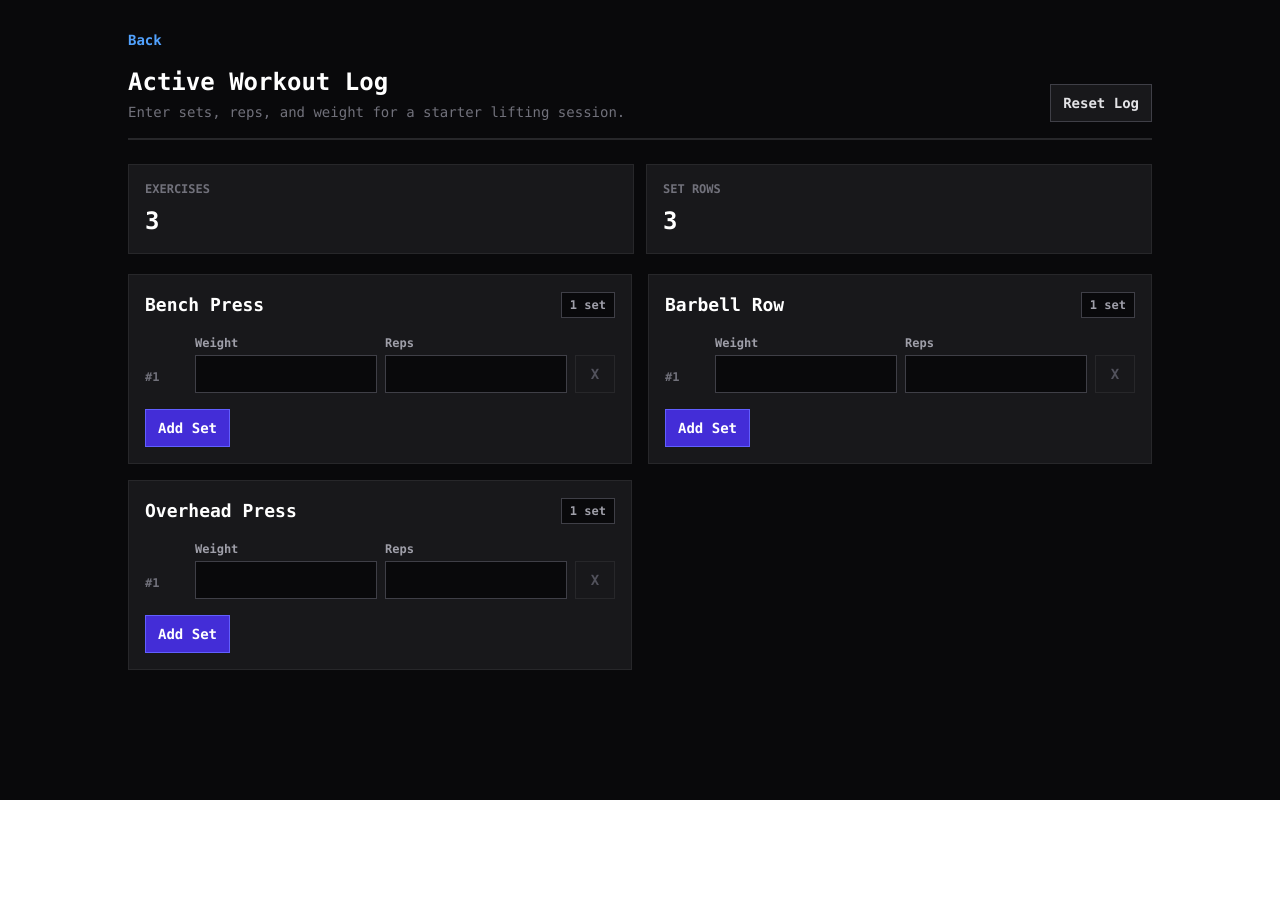
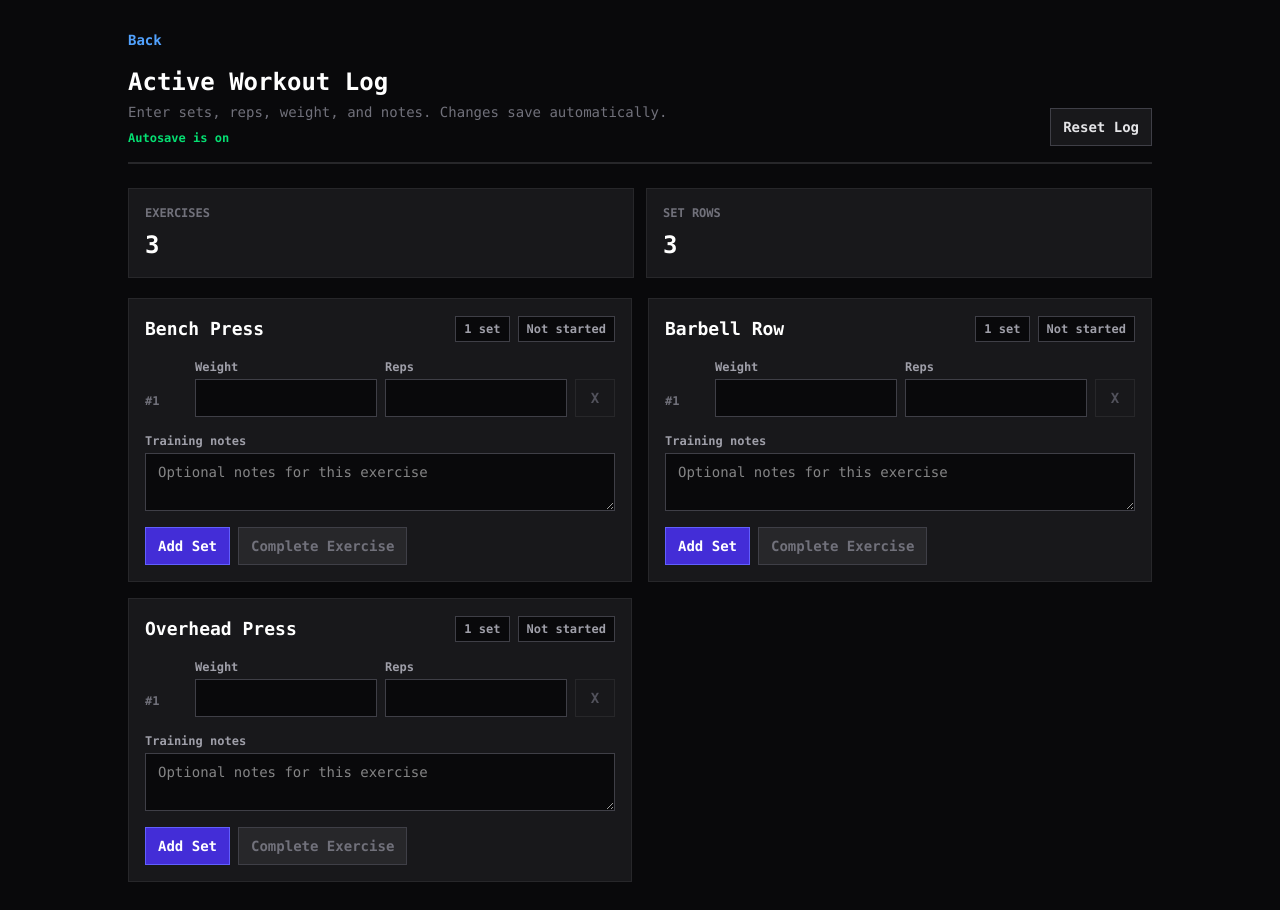
Before and after one commit to Pitnon/lifting-app, a React (Vite) app: page /workout in a window 1280 px wide. Before the commit the page ends 800 px from the top, so only its background shows below. Built offline with nearby package versions, Linux system fonts and the light colour scheme; the HTML template or start-up script is replaced by a standard one.

Commit message:
add workout autosave and progress states

```diff
--- a/src/features/workouts/WorkoutLogger.jsx
+++ b/src/features/workouts/WorkoutLogger.jsx
@@ -1,5 +1,9 @@
-import { useState } from "react";
+import { useEffect, useState } from "react";
 import { Link } from "react-router-dom";
+import {
+  loadActiveWorkout,
+  saveActiveWorkout,
+} from "./workoutStorage";
 
 const STARTER_EXERCISES = [
   { id: "bench-press", name: "Bench Press" },
@@ -18,11 +22,54 @@ function createSet() {
 function createStarterLog() {
   return STARTER_EXERCISES.map((exercise) => ({
     ...exercise,
+    notes: "",
+    completed: false,
     sets: [createSet()],
   }));
 }
 
-function SetRow({ exerciseId, index, set, canRemove, onChange, onRemove }) {
+function exerciseHasData(exercise) {
+  return (
+    exercise.notes.trim() !== "" ||
+    exercise.sets.some((set) => set.weight !== "" || set.reps !== "")
+  );
+}
+
+function getExerciseStatus(exercise) {
+  if (exercise.completed) {
+    return "complete";
+  }
+
+  return exerciseHasData(exercise) ? "in-progress" : "not-started";
+}
+
+const STATUS_STYLES = {
+  "not-started": {
+    card: "border-zinc-800 bg-zinc-900",
+    badge: "border-zinc-700 bg-zinc-950 text-zinc-400",
+    label: "Not started",
+  },
+  "in-progress": {
+    card: "border-yellow-500/70 bg-yellow-950/25",
+    badge: "border-yellow-500/70 bg-yellow-950 text-yellow-200",
+    label: "In progress",
+  },
+  complete: {
+    card: "border-green-500/70 bg-green-950/25",
+    badge: "border-green-500/70 bg-green-950 text-green-200",
+    label: "Complete",
+  },
+};
+
+function SetRow({
+  exerciseId,
+  exerciseName,
+  index,
+  set,
+  canRemove,
+  onChange,
+  onRemove,
+}) {
   function handleWeightChange(event) {
     onChange(exerciseId, set.id, "weight", event.target.value);
   }
@@ -47,6 +94,7 @@ function SetRow({ exerciseId, index, set, canRemove, onChange, onRemove }) {
           type="number"
           min="0"
           inputMode="decimal"
+          aria-label={`Weight for ${exerciseName} set ${index + 1}`}
           value={set.weight}
           onChange={handleWeightChange}
           className="min-w-0 border border-zinc-700 bg-zinc-950 px-3 py-2 text-sm text-white outline-none focus:border-blue-500"
@@ -59,6 +107,7 @@ function SetRow({ exerciseId, index, set, canRemove, onChange, onRemove }) {
           type="number"
           min="0"
           inputMode="numeric"
+          aria-label={`Reps for ${exerciseName} set ${index + 1}`}
           value={set.reps}
           onChange={handleRepsChange}
           className="min-w-0 border border-zinc-700 bg-zinc-950 px-3 py-2 text-sm text-white outline-none focus:border-blue-500"
@@ -79,18 +128,43 @@ function SetRow({ exerciseId, index, set, canRemove, onChange, onRemove }) {
   );
 }
 
-function ExerciseLogCard({ exercise, onAddSet, onRemoveSet, onSetChange }) {
+function ExerciseLogCard({
+  exercise,
+  onAddSet,
+  onRemoveSet,
+  onSetChange,
+  onNotesChange,
+  onToggleComplete,
+}) {
   function handleAddSet() {
     onAddSet(exercise.id);
   }
 
+  function handleNotesChange(event) {
+    onNotesChange(exercise.id, event.target.value);
+  }
+
+  function handleToggleComplete() {
+    onToggleComplete(exercise.id);
+  }
+
+  const status = getExerciseStatus(exercise);
+  const statusStyles = STATUS_STYLES[status];
+
   return (
-    <article className="border border-zinc-800 bg-zinc-900 p-4">
-      <div className="mb-4 flex items-center justify-between gap-3">
+    <article className={`border p-4 transition-colors ${statusStyles.card}`}>
+      <div className="mb-4 flex flex-wrap items-center justify-between gap-3">
         <h2 className="text-lg font-bold text-white">{exercise.name}</h2>
+        <div className="flex items-center gap-2">
           <span className="border border-zinc-700 bg-zinc-950 px-2 py-1 text-xs font-semibold text-zinc-400">
             {exercise.sets.length} {exercise.sets.length === 1 ? "set" : "sets"}
           </span>
+          <span
+            className={`border px-2 py-1 text-xs font-semibold ${statusStyles.badge}`}
+          >
+            {statusStyles.label}
+          </span>
+        </div>
       </div>
 
       <div className="grid gap-3">
@@ -98,6 +172,7 @@ function ExerciseLogCard({ exercise, onAddSet, onRemoveSet, onSetChange }) {
           <SetRow
             key={set.id}
             exerciseId={exercise.id}
+            exerciseName={exercise.name}
             index={index}
             set={set}
             canRemove={exercise.sets.length > 1}
@@ -107,19 +182,52 @@ function ExerciseLogCard({ exercise, onAddSet, onRemoveSet, onSetChange }) {
         ))}
       </div>
 
+      <label className="mt-4 grid gap-1 text-xs font-semibold text-zinc-400">
+        Training notes
+        <textarea
+          value={exercise.notes}
+          onChange={handleNotesChange}
+          rows="2"
+          aria-label={`Training notes for ${exercise.name}`}
+          placeholder="Optional notes for this exercise"
+          className="resize-y border border-zinc-700 bg-zinc-950 px-3 py-2 text-sm font-normal text-white outline-none focus:border-blue-500"
+        />
+      </label>
+
+      <div className="mt-4 flex flex-wrap gap-2">
         <button
           type="button"
           onClick={handleAddSet}
-        className="mt-4 border border-indigo-500 bg-indigo-700 px-3 py-2 text-sm font-semibold text-white hover:bg-indigo-600"
+          className="border border-indigo-500 bg-indigo-700 px-3 py-2 text-sm font-semibold text-white hover:bg-indigo-600"
         >
           Add Set
         </button>
+        <button
+          type="button"
+          onClick={handleToggleComplete}
+          disabled={!exerciseHasData(exercise)}
+          aria-label={
+            exercise.completed
+              ? `Reopen ${exercise.name}`
+              : `Complete ${exercise.name}`
+          }
+          className="border border-green-500 bg-green-700 px-3 py-2 text-sm font-semibold text-white hover:bg-green-600 disabled:cursor-not-allowed disabled:border-zinc-700 disabled:bg-zinc-800 disabled:text-zinc-500"
+        >
+          {exercise.completed ? "Reopen Exercise" : "Complete Exercise"}
+        </button>
+      </div>
     </article>
   );
 }
 
 export default function WorkoutLogger() {
-  const [exercises, setExercises] = useState(createStarterLog);
+  const [exercises, setExercises] = useState(() =>
+    loadActiveWorkout(createStarterLog),
+  );
+
+  useEffect(() => {
+    saveActiveWorkout(exercises);
+  }, [exercises]);
 
   function addSet(exerciseId) {
     setExercises((currentExercises) =>
@@ -130,6 +238,7 @@ export default function WorkoutLogger() {
 
         return {
           ...exercise,
+          completed: false,
           sets: [...exercise.sets, createSet()],
         };
       }),
@@ -145,6 +254,7 @@ export default function WorkoutLogger() {
 
         return {
           ...exercise,
+          completed: false,
           sets: exercise.sets.filter((set) => set.id !== setId),
         };
       }),
@@ -160,6 +270,7 @@ export default function WorkoutLogger() {
 
         return {
           ...exercise,
+          completed: false,
           sets: exercise.sets.map((set) => {
             if (set.id !== setId) {
               return set;
@@ -172,6 +283,26 @@ export default function WorkoutLogger() {
           }),
         };
       }),
+    );
+  }
+
+  function updateNotes(exerciseId, notes) {
+    setExercises((currentExercises) =>
+      currentExercises.map((exercise) =>
+        exercise.id === exerciseId
+          ? { ...exercise, notes, completed: false }
+          : exercise,
+      ),
+    );
+  }
+
+  function toggleComplete(exerciseId) {
+    setExercises((currentExercises) =>
+      currentExercises.map((exercise) =>
+        exercise.id === exerciseId
+          ? { ...exercise, completed: !exercise.completed }
+          : exercise,
+      ),
     );
   }
 
@@ -200,7 +331,10 @@ export default function WorkoutLogger() {
                 Active Workout Log
               </h1>
               <p className="mt-1 text-sm text-zinc-500">
-                Enter sets, reps, and weight for a starter lifting session.
+                Enter sets, reps, weight, and notes. Changes save automatically.
+              </p>
+              <p className="mt-2 text-xs font-semibold text-green-400">
+                Autosave is on
               </p>
             </div>
 
@@ -239,6 +373,8 @@ export default function WorkoutLogger() {
               onAddSet={addSet}
               onRemoveSet={removeSet}
               onSetChange={updateSet}
+              onNotesChange={updateNotes}
+              onToggleComplete={toggleComplete}
             />
           ))}
         </section>
--- /dev/null
+++ b/src/features/workouts/workoutStorage.js
@@ -0,0 +1,81 @@
+export const ACTIVE_WORKOUT_STORAGE_KEY = "activeWorkoutLog";
+
+const STORAGE_VERSION = 1;
+
+function normalizeSet(set, exerciseIndex, setIndex) {
+  return {
+    id:
+      typeof set?.id === "string" && set.id
+        ? set.id
+        : `restored-${exerciseIndex}-${setIndex}`,
+    weight: typeof set?.weight === "string" ? set.weight : "",
+    reps: typeof set?.reps === "string" ? set.reps : "",
+  };
+}
+
+function normalizeExercise(exercise, exerciseIndex) {
+  if (
+    typeof exercise?.id !== "string" ||
+    !exercise.id ||
+    typeof exercise?.name !== "string" ||
+    !exercise.name ||
+    !Array.isArray(exercise.sets) ||
+    exercise.sets.length === 0
+  ) {
+    return null;
+  }
+
+  return {
+    id: exercise.id,
+    name: exercise.name,
+    notes: typeof exercise.notes === "string" ? exercise.notes : "",
+    completed: exercise.completed === true,
+    sets: exercise.sets.map((set, setIndex) =>
+      normalizeSet(set, exerciseIndex, setIndex),
+    ),
+  };
+}
+
+export function loadActiveWorkout(fallbackFactory) {
+  try {
+    const savedValue = localStorage.getItem(ACTIVE_WORKOUT_STORAGE_KEY);
+
+    if (!savedValue) {
+      return fallbackFactory();
+    }
+
+    const savedWorkout = JSON.parse(savedValue);
+
+    if (
+      savedWorkout?.version !== STORAGE_VERSION ||
+      !Array.isArray(savedWorkout.exercises)
+    ) {
+      return fallbackFactory();
+    }
+
+    const exercises = savedWorkout.exercises
+      .map(normalizeExercise)
+      .filter(Boolean);
+
+    return exercises.length > 0 ? exercises : fallbackFactory();
+  } catch {
+    return fallbackFactory();
+  }
+}
+
+export function saveActiveWorkout(exercises) {
+  try {
+    const workoutData = {
+      version: STORAGE_VERSION,
+      savedAt: new Date().toISOString(),
+      exercises,
+    };
+
+    localStorage.setItem(
+      ACTIVE_WORKOUT_STORAGE_KEY,
+      JSON.stringify(workoutData),
+    );
+  } catch {
+    // Storage can be unavailable in private or restricted browser contexts.
+  }
+}
```
Also changed, not shown: 1 other file (tests, documents, lock files or other folders). Lines whose indentation alone changed are shown as unchanged.
